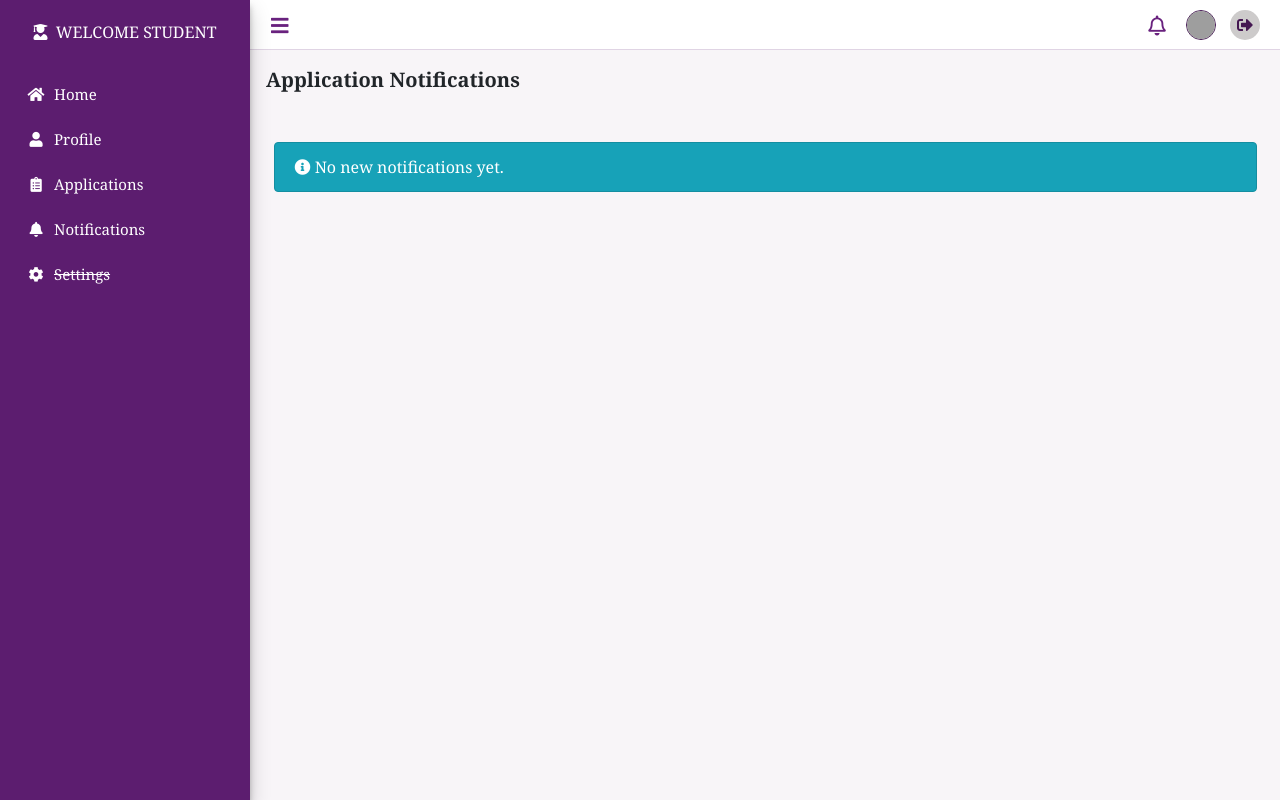
After one commit to mcknight109/Scholarships-Finder-System, a PHP site: page /userSide/notifications.php in a window 1280 px wide. The commit adds this page. Run offline with PHP 8.4, Linux system fonts and the light colour scheme; style sheets or scripts are compiled from the project's sources; some libraries are stand-ins or nearby versions; grey boxes are pictures that could not be loaded.

Commit message:
6th commit

```diff
--- a/adminSide/admin-dashboard.php
+++ b/adminSide/admin-dashboard.php
@@ -294,7 +294,7 @@ function timeAgo($datetime) {
                                 <h3 class="card-title"><i class="fas fa-chart-bar"></i> Applications per Scholarship (Monthly 2025)</h3>
                             </div>
                             <div class="card-body">
-                                <canvas id="applicationsBarChart" style="height: 300px;"></canvas>
+                                <canvas id="applicationsBarChart"></canvas>
                             </div>
                         </div>
                     </div>
@@ -305,7 +305,7 @@ function timeAgo($datetime) {
                         <div class="card-header">
                             <h3 class="card-title"><i class="fas fa-clock"></i> Users Logged In Today</h3>
                         </div>
-                        <div class="card-body table-responsive p-0" style="max-height: 100%">
+                        <div class="card-body table-responsive p-0">
                             <table class="table table-hover text-nowrap">
                                 <thead>
                                     <tr>
--- a/forget-password.php
+++ b/forget-password.php
@@ -112,7 +112,7 @@ if ($_SERVER["REQUEST_METHOD"] == "POST") {
                 <form action="forget-password.php" method="POST">
                     <div class="login-header">
                         <h2>Forget Password</h2>
-                        <p><?= $message ?></p>
+                        <p style="color: red; font-weight:bold;"><?= $message ?></p>
                     </div>
                     <div class="login-input">
                         <label for="">Email:</label><br>
@@ -132,7 +132,7 @@ if ($_SERVER["REQUEST_METHOD"] == "POST") {
                                 <polyline points="22,6 12,13 2,6"/>
                             </svg>
                         </i>
-                        <input type="text" name="otp">
+                        <input type="text" name="otp" placeholder="Enter the OTP sent to your email">
                     </div>
                     <div class="login-btn">
                         <button type="submit" name="send_email">Send email</button>
--- a/login.php
+++ b/login.php
@@ -79,7 +79,7 @@ $updateLogin->execute();
                 <form action="login.php" method="POST">
                     <div class="login-header">
                         <h2>Login your account</h2>
-                        <p><?php echo isset($error) ? htmlspecialchars($error) : ''; ?></p>
+                        <p style="color: red; font-weight:bold;"><?php echo isset($error) ? htmlspecialchars($error) : ''; ?></p>
                     </div>
                     <div class="login-input">
                         <label for="">Email:</label><br>
--- a/register.php
+++ b/register.php
@@ -58,7 +58,7 @@ if ($_SERVER["REQUEST_METHOD"] == "POST") {
                 <form action="register.php" method="POST">
                     <div class="login-header">
                         <h2>Create your Account</h2>
-                        <p><?php echo isset($error) ? htmlspecialchars($error) : ''; ?></p>
+                        <p style="color: red; font-weight:bold;"><?php echo isset($error) ? htmlspecialchars($error) : ''; ?></p>
                     </div>
                     <div class="login-input">
                         <label>Name:</label><br>
--- a/reset-password.php
+++ b/reset-password.php
@@ -50,7 +50,7 @@ if ($_SERVER["REQUEST_METHOD"] == "POST") {
                 <form action="reset-password.php" method="POST">
                     <div class="login-header">
                         <h2>Reset Password</h2>
-                        <p><?= htmlspecialchars($message ?? '') ?></p>
+                        <p style="color: red; font-weight:bold;"><?= htmlspecialchars($message ?? '') ?></p>
                     </div>
                     <div class="login-input">
                         <label for="">New Password:</label><br>
--- a/userSide/applications.php
+++ b/userSide/applications.php
@@ -85,9 +85,9 @@ if ($picRow = $picResult->fetch_assoc()) {
                             </a>
                         </li>
                         <li class="nav-item">
-                            <a href="#" class="nav-link">
+                            <a href="notifications.php" class="nav-link">
                                 <i class="nav-icon fas fa-bell"></i>
-                                <p onclick="alert('Notifications function will be implemented soon.')" style="text-decoration: line-through;">Notifications</p>
+                                <p>Notifications</p>
                             </a>
                         </li>
                         <li class="nav-item">
--- /dev/null
+++ b/userSide/notifications.php
@@ -0,0 +1,163 @@
+<?php
+session_start();
+require '../config.php';
+
+$user_id = $_SESSION['user_id'] ?? null;
+$picture = 'default.png'; // fallback image
+
+// Fetch user profile picture
+if ($user_id) {
+    $stmt = $conn->prepare("SELECT picture FROM users WHERE id = ?");
+    $stmt->bind_param("i", $user_id);
+    $stmt->execute();
+    $result = $stmt->get_result();
+    if ($row = $result->fetch_assoc()) {
+        $picture = $row['picture'] ?: 'default.png';
+    }
+}
+
+// Fetch approved applications
+$notifications = [];
+if ($user_id) {
+    $stmt = $conn->prepare("
+        SELECT s.title, a.applied_at
+        FROM applications a
+        JOIN scholarships s ON a.scholarship_id = s.id
+        WHERE a.user_id = ? AND a.status = 'approved'
+        ORDER BY a.applied_at DESC
+    ");
+    $stmt->bind_param("i", $user_id);
+    $stmt->execute();
+    $notifications = $stmt->get_result()->fetch_all(MYSQLI_ASSOC);
+}
+?>
+<!DOCTYPE html>
+<html lang="en">
+<head>
+  <meta charset="UTF-8" />
+  <meta name="viewport" content="width=device-width, initial-scale=1.0"/>
+  <link rel="stylesheet" href="https://cdn.jsdelivr.net/npm/bootstrap@5.3.0-alpha1/dist/css/bootstrap.min.css" />
+  <link rel="stylesheet" href="../assets/AdminLTE/plugins/fontawesome-free/css/all.css" />
+  <link rel="stylesheet" href="../assets/AdminLTE/dist/css/adminlte.min.css" />
+  <link rel="stylesheet" href="css/style.scss">
+  <link rel="stylesheet" href="css/temp.scss">
+  <link rel="stylesheet" href="../alert.scss">
+  <title>Notifications</title>
+</head>
+<body>
+    <div class="wrapper">
+        <!-- Sidebar -->
+        <div class="main-sidebar sidebar-dark-primary elevation-3">
+            <div class="nav-logo" href="admin-dashboard.php">
+                <i class="fas fa-user-graduate mr-1 text-white"></i>
+                <span>WELCOME STUDENT</span>
+            </div>
+        <div class="sidebar">
+            <nav class="mt-2">
+                <ul class="nav flex-column">
+                    <li class="nav-item">
+                        <a href="home-page.php" class="nav-link active">
+                            <i class="nav-icon fas fa-home"></i>
+                            <p>Home</p>
+                        </a>
+                    </li>
+                    <li class="nav-item">
+                        <a href="profile.php" class="nav-link">
+                            <i class="nav-icon fas fa-user"></i>
+                            <p>Profile</p>
+                        </a>
+                    </li>
+                    <li class="nav-item">
+                        <a href="applications.php" class="nav-link">
+                            <i class="nav-icon fas fa-clipboard-list"></i>
+                            <p>Applications</p>
+                        </a>
+                    </li>
+                    <li class="nav-item">
+                        <a href="notifications.php" class="nav-link">
+                            <i class="nav-icon fas fa-bell"></i>
+                            <p>Notifications</p>
+                        </a>
+                    </li>
+                    <li class="nav-item">
+                        <a href="#" class="nav-link">
+                            <i class="nav-icon fas fa-cog"></i>
+                            <p onclick="alert('Settings function will be implemented soon.')" style="text-decoration: line-through;">Settings</p>
+                        </a>
+                    </li>
+                </ul>
+            </nav>
+        </div>
+    </div>
+
+    <!-- Navbar -->
+    <nav class="main-header navbar-expand">
+        <ul class="navbar-nav">
+            <li class="nav-item">
+                <a class="nav-link" data-widget="pushmenu" href="#">
+                    <i class="fas fa-bars"></i>
+                </a>
+            </li>
+        </ul>
+        <div class="nav-side">
+            <div class="noti">
+                <a class="nav-link" data-toggle="dropdown" href="#">
+                    <i class="far fa-bell"></i>
+                </a>
+            </div>
+
+            <div class="prof-img">
+                <a href="profile.php">
+                    <img src="../uploads/<?php echo htmlspecialchars($picture); ?>" alt="profile image">
+                </a>
+            </div>
+
+            <div class="logout-btn">
+                <a href="../logout.php">
+                    <i class="fas fa-sign-out-alt"></i>
+                </a>
+            </div>
+        </div>
+    </nav>
+
+
+        <div class="content-wrapper">
+            <div class="content-header">
+                <p>Application Notifications</p>
+            </div>
+            <div class="notiContent p-3">
+                <div class="container-fluid">
+                    <?php if (!empty($notifications)): ?>
+                    <?php foreach ($notifications as $notif): ?>
+                        <div class="alert alert-success alert-dismissible fade show">
+                        <div class="d-flex align-items-center">
+                            <img src="../uploads/<?php echo htmlspecialchars($picture); ?>" class="img-circle elevation-2 mr-3" alt="User Image" width="40" height="40">
+                            <div>
+                            <strong>Application Approved!</strong><br>
+                            Your application for <strong><?php echo htmlspecialchars($notif['title']); ?></strong> was approved on
+                            <?php echo date("F j, Y", strtotime($notif['applied_at'])); ?>.
+                            </div>
+                        </div>
+                        <button type="button" class="close" data-dismiss="alert" aria-label="Close">
+                            <span aria-hidden="true">&times;</span>
+                        </button>
+                        </div>
+                    <?php endforeach; ?>
+                    <?php else: ?>
+                    <div class="alert alert-info">
+                        <i class="fas fa-info-circle"></i> No new notifications yet.
+                    </div>
+                    <?php endif; ?>
+                </div>
+            </div>
+        </div>
+    </div>
+    <!-- SweetAlert2 JS -->
+    <script src="../assets/sweetalert2/sweetalert2.all.min.js"></script>
+    <!-- AdminLTE Scripts -->
+    <script src="../assets/AdminLTE/plugins/bootstrap/js/bootstrap.bundle.min.js"></script>
+    <script src="../assets/AdminLTE/plugins/bootstrap/bootstrap.min.js"></script>
+    <script src="../assets/AdminLTE/plugins/jquery/jquery.min.js"></script>
+    <script src="../assets/AdminLTE/dist/js/adminlte.min.js"></script>
+</body>
+</html>
```
Also changed, not shown: adminSide/css/style.scss (+11 -10 lines), index.scss (+4 -3 lines), userSide/home-page.php (+4 -4 lines), userSide/profile.php (+5 -5 lines).
